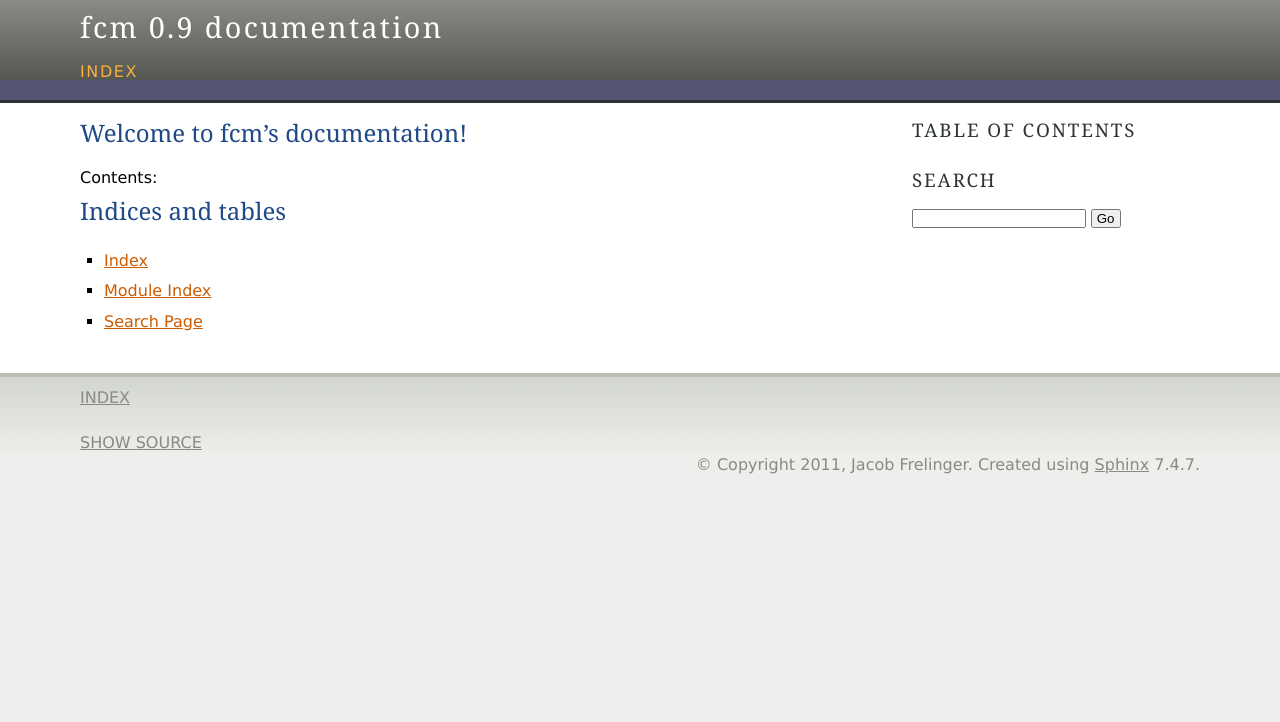
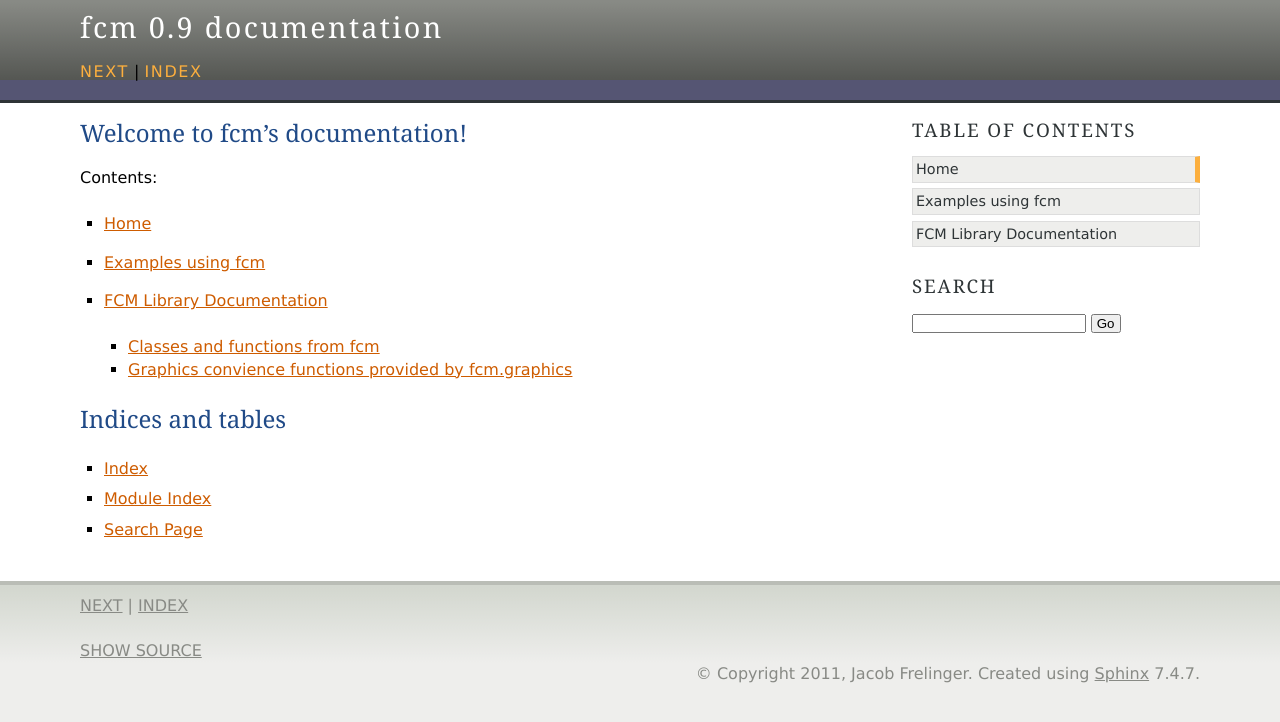
Before and after one commit to nguyen1j/py-fcm, a Sphinx documentation site: the page built from docs/source/index.rst, in a window 1280 px wide. Shown: the top 722 px of the page. Built offline with Sphinx 7.4.7, drawn with Linux system fonts in a browser that asks for light colours; formulas are drawn with MathJax 3.

Commit message:
more documentation work

```diff
--- /dev/null
+++ b/docs/source/documentation.rst
@@ -0,0 +1,13 @@
+FCM Library Documentation
+=========================
+Classes and functions from fcm
+------------------------------
+.. automodule:: fcm
+   :members:
+   :undoc-members:
+
+Graphics convience functions provided by fcm.graphics
+-----------------------------------------------------
+.. automodule:: fcm.graphics
+   :members:
+   :undoc-members:
--- /dev/null
+++ b/docs/source/examples.rst
@@ -0,0 +1,2 @@
+Examples using fcm
+==================
--- a/docs/source/index.rst
+++ b/docs/source/index.rst
@@ -11,6 +11,10 @@ Contents:
 .. toctree::
    :maxdepth: 2
 
+   Home <self>
+   examples
+   documentation
+
 Indices and tables
 ==================
 
```
Also changed, not shown: src/graphics/__init__.py (+12 -0 lines).
